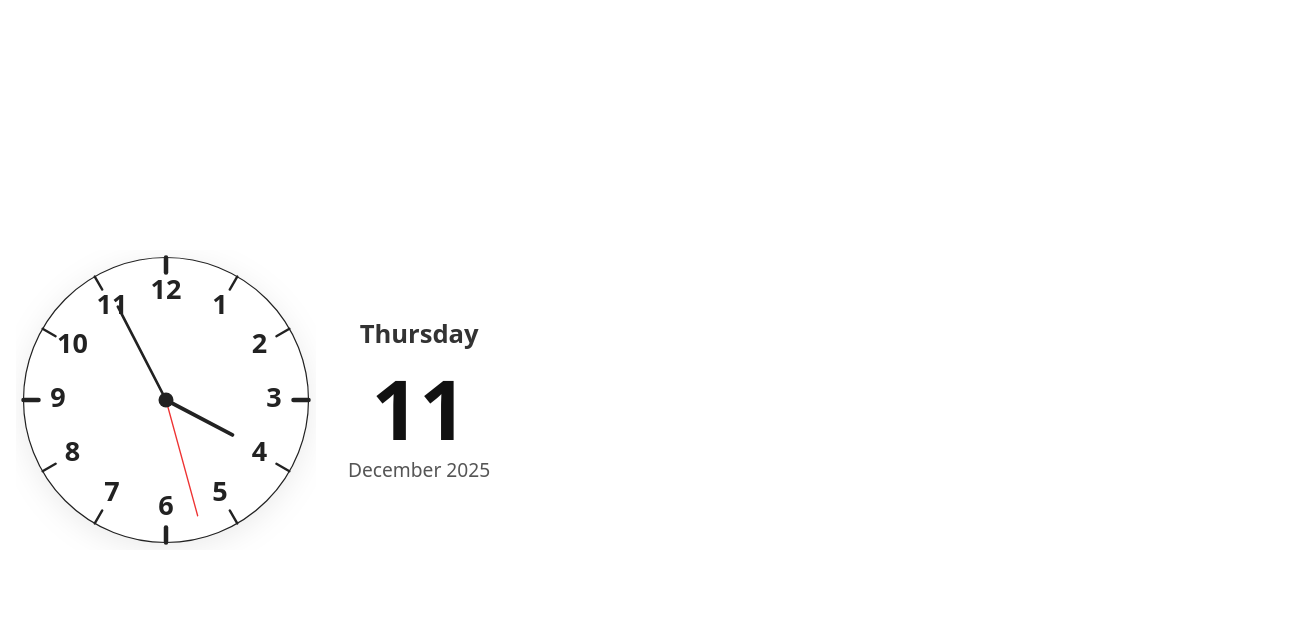
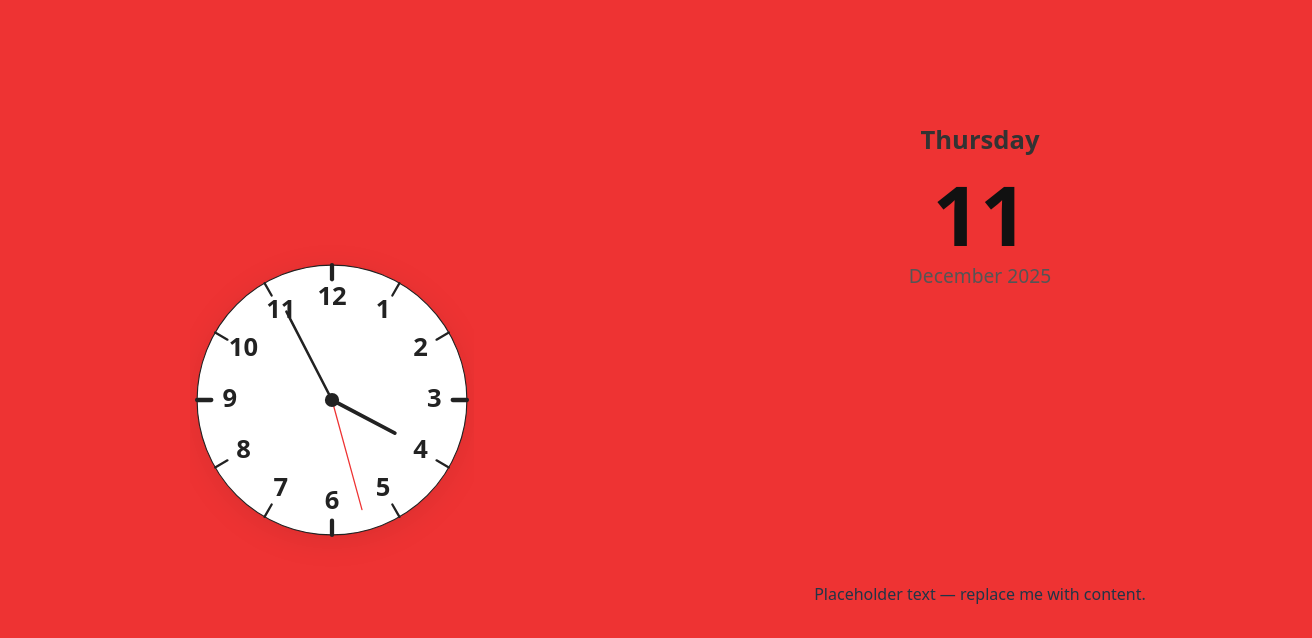
Before and after one commit to iliamosko/Clock-Dashboard, a React (Vite) app: page / in a window 1280 px wide. Shown: the top 638 px of the page, 1312 px wide, since content can reach past the window. Built offline with nearby package versions, Linux system fonts and the light colour scheme.

Commit message:
Changed div layout + added red bg for testing

```diff
--- a/src/App.css
+++ b/src/App.css
@@ -1,33 +1,97 @@
 #app-root {
   max-width: 1280px;
+  width: 100vw;
   margin: 0 auto;
   padding: 1rem;
+  background-color: #e33;
 }
 
 .clock-container {
   display: flex;
   gap: 1rem;
-  align-items: center;
-  justify-content: center;
+  align-items: stretch;
+  justify-content: stretch;
   height: calc(100vh - 2rem);
 }
 
 .left, .right {
   flex: 1 1 50%;
   display: flex;
+  align-items: stretch;
+  justify-content: center;
+  height: 100%;
+  min-width: 0;
+}
+
+.left {
   align-items: center;
   justify-content: center;
 }
 
+.right {
+  flex-direction: column;
+  gap: 0.5rem;
+}
+
+.right-top,
+.right-bottom {
+  flex: 1 1 50%;
+  display: flex;
+  align-items: center;
+  justify-content: center;
+  min-width: 0;
+}
+
+.right-top {
+  padding: 1rem;
+}
+
+.right-bottom {
+  padding: 1rem;
+}
+
+.placeholder {
+  width: 100%;
+  height: 100%;
+  display: flex;
+  align-items: center;
+  justify-content: center;
+
+  border-radius: 8px;
+}
+
+/* .left {
+  display: table-cell;
+  min-width: 50%;
+}
+.right {
+  display: table-cell;
+  width: 100%;
+  vertical-align: top;
+} */
+
 .analog-wrapper {
   width: 100%;
-  max-width: 480px;
+  max-width: none;
+  display: flex;
+  align-items: center;
+  justify-content: center;
+  height: 100%;
+  padding: 0.5rem;
+  box-sizing: border-box;
 }
 
 .analog-clock {
   width: 100%;
-  height: auto;
+  height: 100%;
   display: block;
+}
+
+/* responsive tick labels inside the SVG */
+.analog-clock .tick-label {
+  font-size: clamp(12px, 3.2vw, 34px);
+  font-weight: 700;
+  fill: #222;
 }
 
 .clock-face {
--- a/src/App.tsx
+++ b/src/App.tsx
@@ -2,15 +2,22 @@ import './App.css'
 import AnalogClock from './components/AnalogClock'
 import DateWidget from './components/DateWidget'
 
-function App() {
+function App () {
   return (
-    <div id="app-root">
-      <div className="clock-container">
-        <div className="left">
+    <div id='app-root'>
+      <div className='clock-container'>
+        <div className='left'>
           <AnalogClock />
         </div>
-        <div className="right">
-          <DateWidget />
+        <div className='right'>
+          <div className='right-top'>
+            <DateWidget />
+          </div>
+          <div className='right-bottom'>
+            <div className='placeholder'>
+              <p>Placeholder text — replace me with content.</p>
+            </div>
+          </div>
         </div>
       </div>
     </div>
```
Also changed, not shown: src/components/AnalogClock.tsx (+39 -34 lines).
